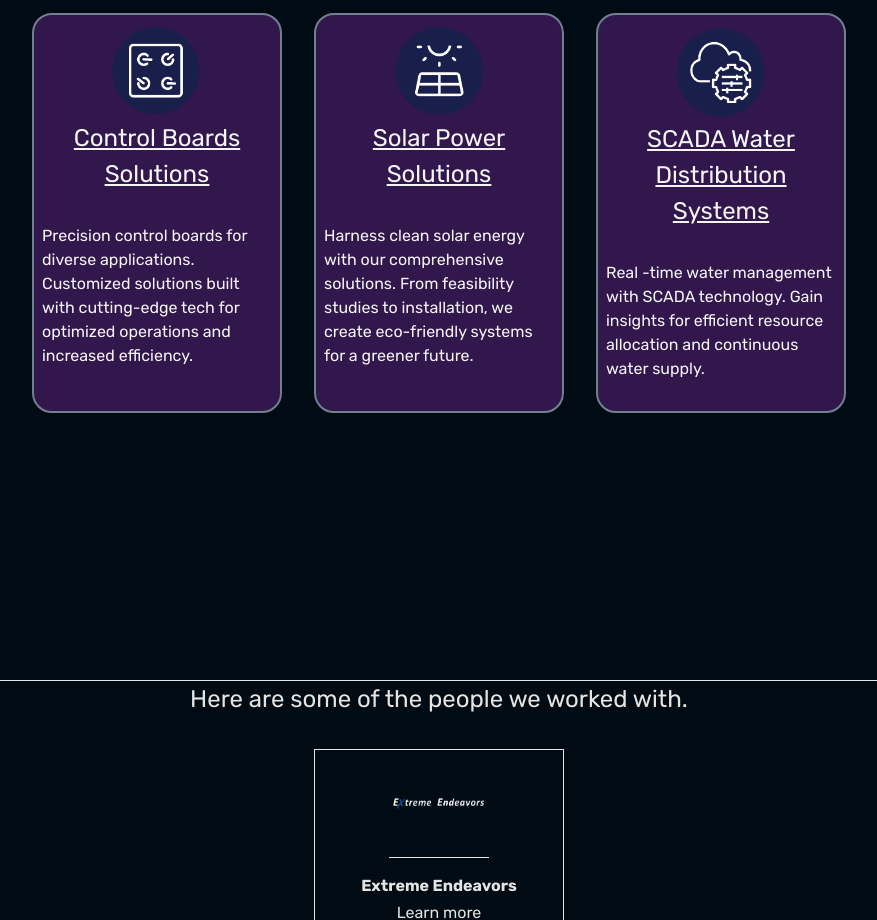
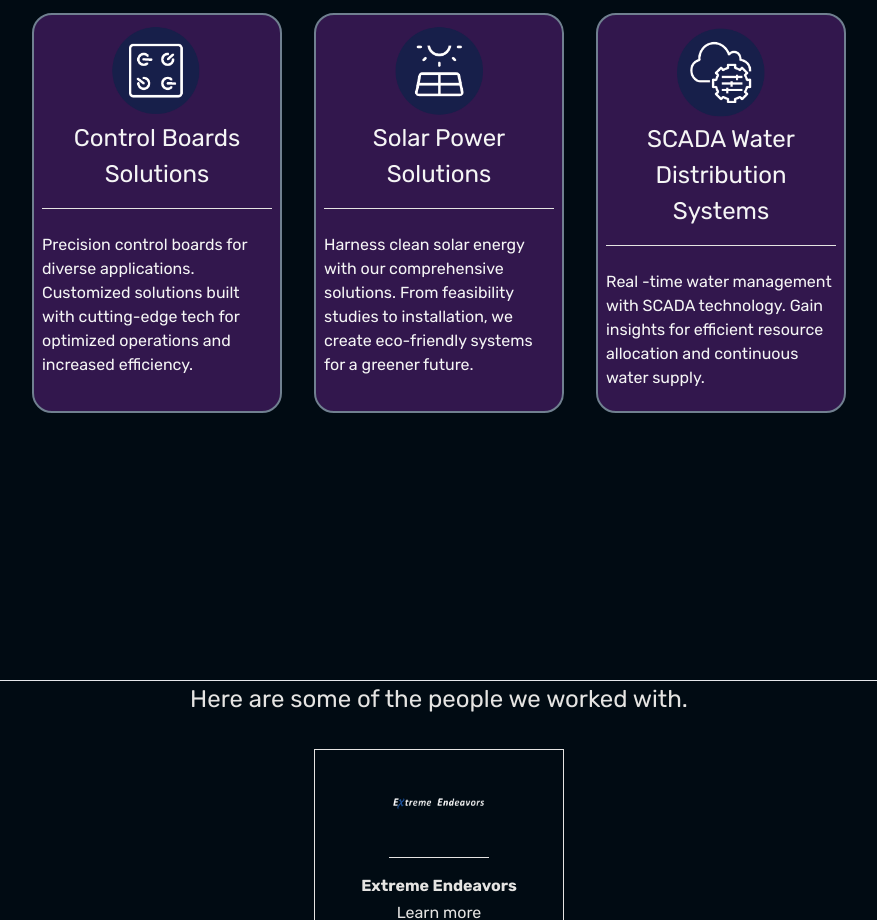
Before and after one commit to MenassieErmias/yamato-engineering, a Next.js app: page / in a window 1280 px wide. Shown: the part 1720-2640 px from the top of the page, without its empty margins (201-1078 px from the left). Built offline with nearby package versions, Linux system fonts and the light colour scheme.

Commit message:
spec cards css edits: home.css

```diff
--- a/styles/home.css
+++ b/styles/home.css
@@ -140,8 +140,9 @@
 .card-heading {
   font-size: 1.5rem;
   text-align: center;
-  text-decoration: underline;
-  margin-bottom: 2rem;
+  padding-bottom: 1rem;
+  margin-bottom: 1.5rem;
+  border-bottom: var(--text-primary) 1px solid;
 }
 
 /* partners */
```
